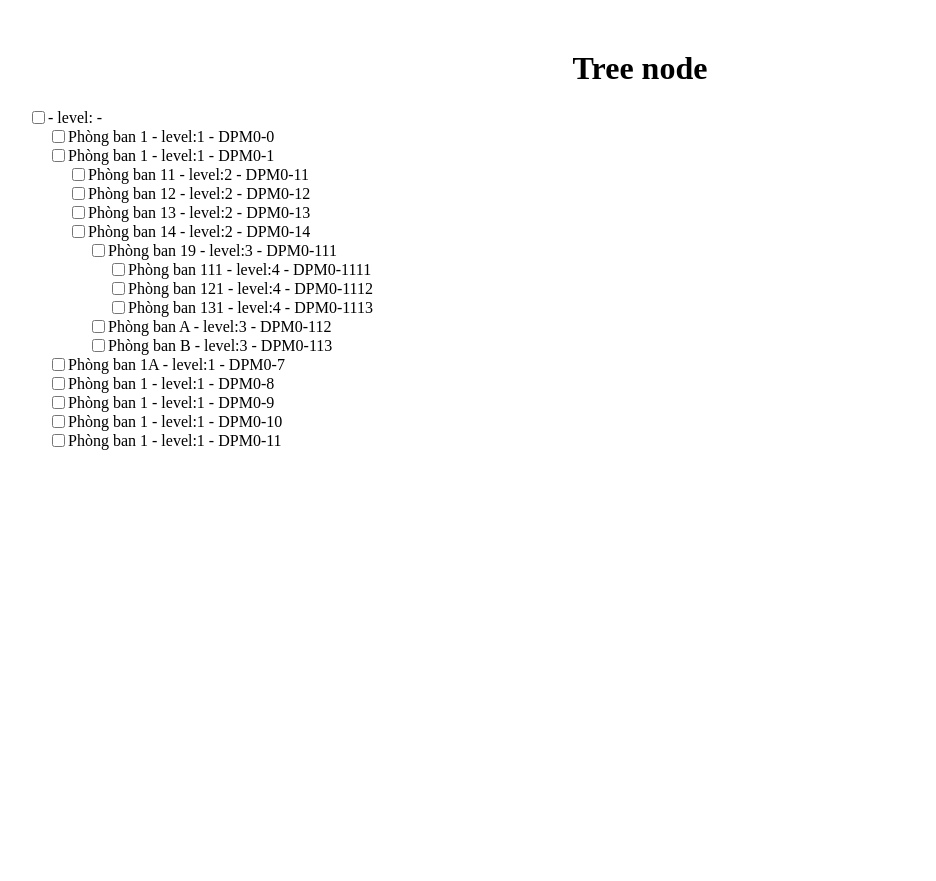
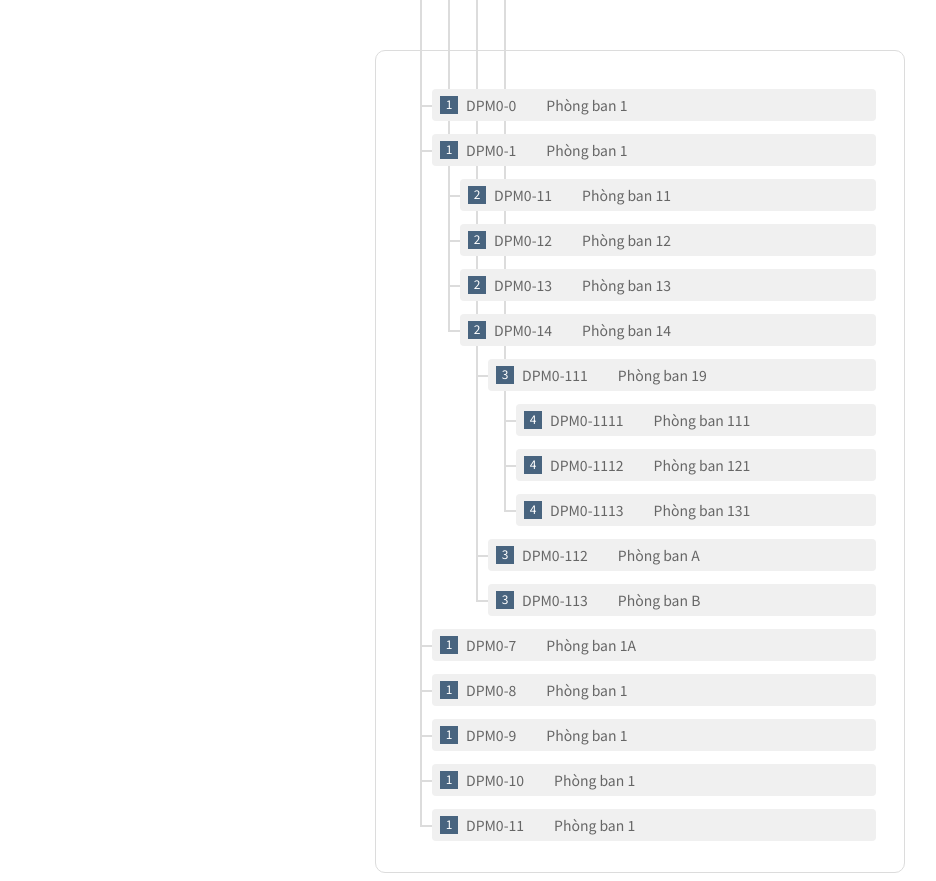
Before and after one commit to TuanHung02/recursive, a Vue app: page / in a window 1280 px wide. Shown: the whole page, without its empty margins (0-936 px from the left). Before the commit the page ends 800 px from the top, so only its background shows below. Built offline with nearby package versions, Linux system fonts and the light colour scheme.

Commit message:
fixxx line

```diff
--- a/src/App.vue
+++ b/src/App.vue
@@ -5,7 +5,6 @@
     <TreeItem v-for="item in treeData" :key="item.id" :item="item" />
   </div> -->
   <div style="margin-top: 50px;">
-    <h1>Tree node</h1>
     <ParentTree />
   </div>
 </template>
--- a/src/assets/main.css
+++ b/src/assets/main.css
@@ -1,3 +1,7 @@
+@import url('https://fonts.googleapis.com/css2?family=Noto+Sans+JP:wght@100..900&display=swap');
 #app {
     margin: auto;
+    font-family: "Noto Sans JP", serif;
+    font-optical-sizing: auto;
+    font-style: normal;
 }
--- a/src/components/ParentTree.vue
+++ b/src/components/ParentTree.vue
@@ -1,5 +1,5 @@
 <template>
-    <div>
+    <div class="container">
         <TreeNode :node="treeData[0]" v-for="node in treeData" :key="node.id" @update="handleUpdateNode" />
     </div>
 </template>
@@ -164,6 +164,7 @@ onEvent('increaseLevel', (id) => {
         console.log("Không tìm thấy node để tăng cấp.");
     }
 });
+
 onEvent('demoteNode', (parentId, targetId) => {
     function demoteNode(node, parentId, targetId) {
         if (!node.children) return false;
@@ -204,3 +205,12 @@ onEvent('demoteNode', (parentId, targetId) => {
 
 
 </script>
+<style scoped>
+.container {
+    border: 1px solid rgba(220, 220, 220, 1);
+    border-radius: 10px;
+    padding: 38px 28px 18px 0;
+    max-width: 500px;
+    margin: auto;
+}
+</style>
--- a/src/components/TreeNode.vue
+++ b/src/components/TreeNode.vue
@@ -1,18 +1,30 @@
 <template>
     <div class="tree-node">
-        <div @contextmenu.prevent="showDropdown" class="tree-node__content">
-            <input type="checkbox" v-model="isChecked" @change="toggleCheck" />
-            <span @click="toggleCollapse">{{ node.name }} - level:{{ node.level }} - {{ node.code }}</span>
+        <div v-if="node.name != null" @contextmenu.prevent="showDropdown" class="tree-node__content">
+            <!-- <input type="checkbox" v-model="isChecked" @change="toggleCheck" /> -->
+            <span class="wrapper" @click="toggleCollapse">
+                <div class="node-level">{{ node.level }} </div>
+                <div class="node-code">{{ node.code }}</div>
+                <div class="node-name">{{ node.name }}</div>
+            </span>
+            <hr v-if="node.name != null" class="node-horizontal">
+            <div v-if="node.name != null" class="node-vertical"></div>
+
         </div>
+        <!-- <div style="position: relative;">
+            <hr v-if="node.name != null" class="node-horizontal">
+            <div v-if="node.name != null" class="node-vertical"></div>
+        </div> -->
 
         <!-- Dropdown menu -->
         <div v-if="showMenu" :style="dropdownStyle" class="dropdown-menu">
-            <button @click="addNode">Thêm</button>
-            <button @click="editNode">Sửa</button>
-            <button @click="deleteNode">Xóa</button>
-            <button @click="increaseLevel">Tăng Cấp</button>
-            <button @click="decreaseLevel">Giảm Cấp</button>
+            <button @click="addNode">Thêm phòng ban</button>
+            <button @click="editNode">Sửa phòng ban</button>
+            <button @click="deleteNode">Xóa phòng ban</button>
+            <button v-if="node.level !== 1" @click="increaseLevel">Nâng level</button>
+            <button @click="decreaseLevel">Giảm level</button>
         </div>
+
 
         <div v-if="!collapsed" class="tree-node__children">
             <TreeNode v-for="child in node.children" :key="child.id" :node="child" @update="updateNode" />
@@ -28,7 +40,7 @@ const props = defineProps({
 });
 const emit = defineEmits(['update']);
 
-const isChecked = ref(false);
+// const isChecked = ref(false);
 const collapsed = ref(false);
 const showMenu = ref(false);
 const dropdownStyle = reactive({ top: '0px', left: '0px' });
@@ -37,9 +49,9 @@ function toggleCollapse() {
     collapsed.value = !collapsed.value;
 }
 
-function toggleCheck() {
-    emitEvent('checkboxToggled', { id: props.node.id, checked: isChecked.value });
-}
+// function toggleCheck() {
+//     emitEvent('checkboxToggled', { id: props.node.id, checked: isChecked.value });
+// }
 
 function showDropdown(event) {
     showMenu.value = true;
@@ -85,17 +97,90 @@ function decreaseLevel() {
 
 <style scoped>
 .tree-node {
-    margin-left: 20px;
+    margin-left: 28px;
 }
 
 .tree-node__content {
     display: flex;
     align-items: center;
+    position: relative;
 }
 
 .dropdown-menu {
     position: absolute;
     background: white;
     border: 1px solid #ccc;
+    display: flex;
+    flex-direction: column;
+    justify-content: center;
+    border-radius: 4px;
+    height: 200px;
+    z-index: 9999;
+
+    button {
+        background: rgba(255, 255, 255, 1);
+        border: none;
+        padding: 12px 10px;
+        cursor: pointer;
+        width: 150px;
+        text-align: start;
+    }
+
+    button:hover {
+        background-color: rgba(72, 100, 127, 1);
+        color: rgba(255, 255, 255, 1);
+    }
+}
+
+.wrapper {
+    display: flex;
+    align-items: center;
+    padding: 6px 8px;
+    background: rgba(240, 240, 240, 1);
+    border-radius: 4px;
+    font-size: 14px;
+    font-weight: 400;
+    line-height: 20px;
+    text-align: left;
+    color: rgba(102, 102, 102, 1);
+    width: 100%;
+    margin-bottom: 13px;
+}
+
+.node-level {
+    width: 18px;
+    height: 18px;
+    font-size: 12px;
+    font-weight: 400;
+    line-height: 16px;
+    text-align: center;
+    background-color: rgba(72, 100, 127, 1);
+    color: rgba(255, 255, 255, 1);
+}
+
+.node-code {
+    margin-left: 8px;
+    margin-right: 30px;
+}
+
+.node-horizontal {
+    position: absolute;
+    width: 10px;
+    border: 1px solid rgba(220, 220, 220, 1);
+    top: 8px;
+    z-index: 9999;
+    right: 100%;
+}
+
+.node-vertical {
+    width: 2px;
+    height: calc(100% + 100vh);
+    display: inline-block;
+    position: absolute;
+    background-color: rgba(220, 220, 220, 1);
+    left: -12px;
+    bottom: calc(100% - 18px);
+    z-index: -99999;
+
 }
 </style>
```
